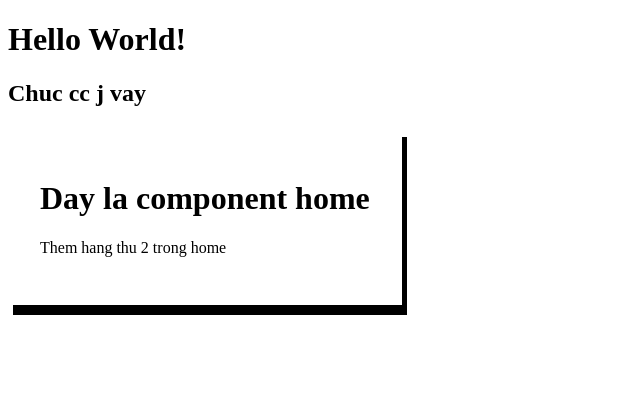
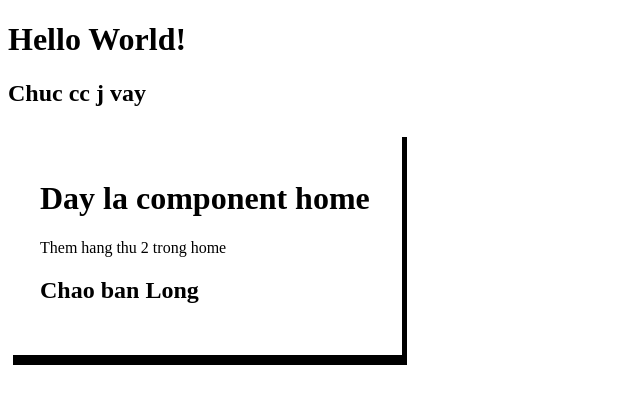
Before and after one commit to ConHeoXinh/Angular_16, an Angular app: page / in a window 1280 px wide. Shown: the top 404 px of the page, without its empty margins (0-640 px from the left). Built offline with nearby package versions, Linux system fonts and the light colour scheme.

Commit message:
DataBindingValue

```diff
--- a/src/app/home/home.component.html
+++ b/src/app/home/home.component.html
@@ -3,4 +3,6 @@
     Day la component home
   </h1>
   <p>Them hang thu 2 trong home</p>
+  <h2>Chao ban {{name}}
+  </h2>
 </div>
--- a/src/app/home/home.component.ts
+++ b/src/app/home/home.component.ts
@@ -7,4 +7,9 @@ import { Component } from '@angular/core';
 })
 export class HomeComponent {
 
+  public name = 'Long';
+
+  constructor(){
+
+  }
 }
```
